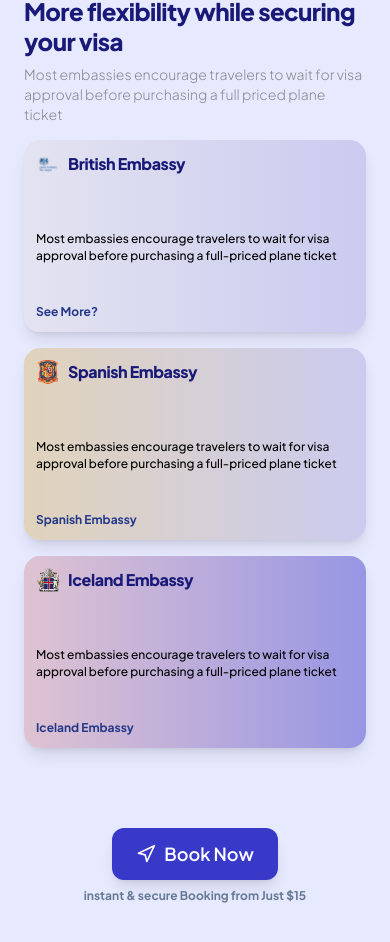
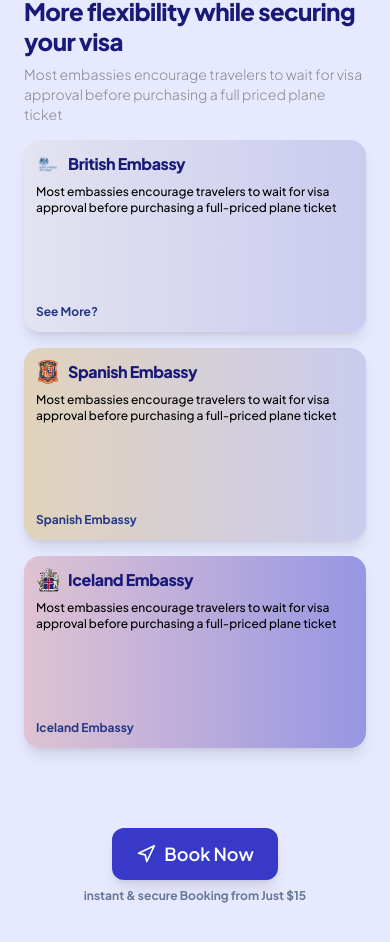
Before and after one commit to adebayotayobami-hash/new, a React (Vite) app: page / in a window 390 px wide. Shown: the part 4838-5780 px from the top of the page. Built offline with nearby package versions, Linux system fonts and the light colour scheme.

Commit message:
Todo list updated
cgen-caf2692e3a1744ea9bda560abaceaec7

```diff
--- a/client/pages/Index.tsx
+++ b/client/pages/Index.tsx
@@ -575,12 +575,12 @@ const Index = () => {
 
           <div className="grid grid-cols-1 sm:grid-cols-2 md:grid-cols-3 gap-4 sm:gap-6 md:gap-8 lg:gap-12">
             {/* Card 1 */}
-            <div className="relative flex flex-col justify-between h-48 sm:h-52 md:h-56 lg:h-60 rounded-2xl p-3 sm:p-4 md:p-6 lg:p-8 w-full shadow-lg text-left overflow-hidden bg-gradient-to-r from-[#e3e3f1] to-[#cacbef]">
+            <div className="relative flex flex-col h-48 sm:h-52 md:h-56 lg:h-60 rounded-2xl p-3 sm:p-4 md:p-6 lg:p-8 w-full shadow-lg text-left overflow-hidden bg-gradient-to-r from-[#e3e3f1] to-[#cacbef]">
               <div className="flex items-center mb-2 sm:mb-3 md:mb-4">
                 <img src="/onboard/image.png" alt="British Embassy" className="w-6 h-6 sm:w-8 sm:h-8 md:w-10 md:h-10 lg:w-12 lg:h-12 object-contain mr-2 sm:mr-3 md:mr-3" />
                 <h5 className="text-base sm:text-lg md:text-xl lg:text-2xl font-extrabold text-[#191A78] mb-0 tracking-tight font-jakarta text-left break-words leading-tight">British Embassy</h5>
               </div>
-              <div className="mb-2 sm:mb-3 md:mb-4 flex-1 flex items-center">
+              <div className="flex-1 flex items-start mb-6 sm:mb-8 md:mb-10">
                 <p className="text-black text-xs sm:text-sm md:text-sm lg:text-base font-medium break-words leading-snug">
                   Most embassies encourage travelers to wait for visa approval before purchasing a full-priced plane ticket
                 </p>
@@ -588,12 +588,12 @@ const Index = () => {
               <button className="absolute left-3 sm:left-4 md:left-6 bottom-3 sm:bottom-4 md:bottom-6 font-bold text-[#233789] bg-transparent border-none text-xs sm:text-sm md:text-sm">See More?</button>
             </div>
             {/* Card 2 */}
-            <div className="relative flex flex-col justify-between h-48 sm:h-52 md:h-56 lg:h-60 rounded-2xl p-3 sm:p-4 md:p-6 lg:p-8 w-full shadow-lg text-left overflow-hidden bg-gradient-to-r from-[#e1d3bb] to-[#cacbef]">
+            <div className="relative flex flex-col h-48 sm:h-52 md:h-56 lg:h-60 rounded-2xl p-3 sm:p-4 md:p-6 lg:p-8 w-full shadow-lg text-left overflow-hidden bg-gradient-to-r from-[#e1d3bb] to-[#cacbef]">
               <div className="flex items-center mb-2 sm:mb-3 md:mb-4">
                 <img src="/onboard/spanish.png" alt="Spanish Embassy" className="w-6 h-6 sm:w-8 sm:h-8 md:w-10 md:h-10 lg:w-12 lg:h-12 object-contain mr-2 sm:mr-3 md:mr-3" />
                 <h5 className="text-base sm:text-lg md:text-xl lg:text-2xl font-extrabold text-[#191A78] mb-0 tracking-tight font-jakarta text-left break-words leading-tight">Spanish Embassy</h5>
               </div>
-              <div className="mb-2 sm:mb-3 md:mb-4 flex-1 flex items-center">
+              <div className="flex-1 flex items-start mb-6 sm:mb-8 md:mb-10">
                 <p className="text-black text-xs sm:text-sm md:text-sm lg:text-base font-medium break-words leading-snug">
                   Most embassies encourage travelers to wait for visa approval before purchasing a full-priced plane ticket
                 </p>
@@ -601,12 +601,12 @@ const Index = () => {
               <button className="absolute left-3 sm:left-4 md:left-6 bottom-3 sm:bottom-4 md:bottom-6 font-bold text-[#233789] bg-transparent border-none text-xs sm:text-sm md:text-sm">Spanish Embassy</button>
             </div>
             {/* Card 3 */}
-            <div className="relative flex flex-col justify-between h-48 sm:h-52 md:h-56 lg:h-60 rounded-2xl p-3 sm:p-4 md:p-6 lg:p-8 w-full shadow-lg text-left overflow-hidden bg-gradient-to-r from-[#dfc3d2] to-[#9796e4]">
+            <div className="relative flex flex-col h-48 sm:h-52 md:h-56 lg:h-60 rounded-2xl p-3 sm:p-4 md:p-6 lg:p-8 w-full shadow-lg text-left overflow-hidden bg-gradient-to-r from-[#dfc3d2] to-[#9796e4]">
               <div className="flex items-center mb-2 sm:mb-3 md:mb-4">
                 <img src="/onboard/iceland.png" alt="Iceland Embassy" className="w-6 h-6 sm:w-8 sm:h-8 md:w-10 md:h-10 lg:w-12 lg:h-12 object-contain mr-2 sm:mr-3 md:mr-3" />
                 <h5 className="text-base sm:text-lg md:text-xl lg:text-2xl font-extrabold text-[#191A78] mb-0 tracking-tight font-jakarta text-left break-words leading-tight">Iceland Embassy</h5>
               </div>
-              <div className="mb-2 sm:mb-3 md:mb-4 flex-1 flex items-center">
+              <div className="flex-1 flex items-start mb-6 sm:mb-8 md:mb-10">
                 <p className="text-black text-xs sm:text-sm md:text-sm lg:text-base font-medium break-words leading-snug">
                   Most embassies encourage travelers to wait for visa approval before purchasing a full-priced plane ticket
                 </p>
```
